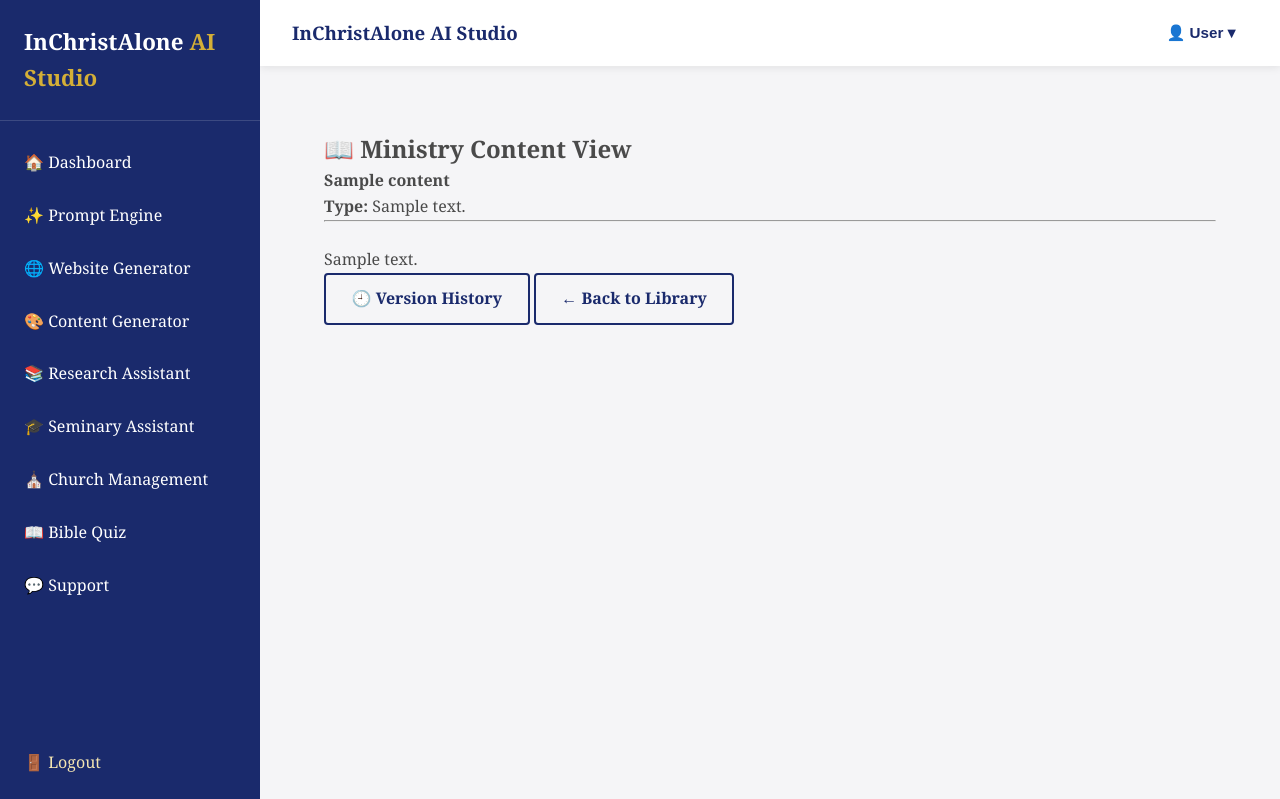
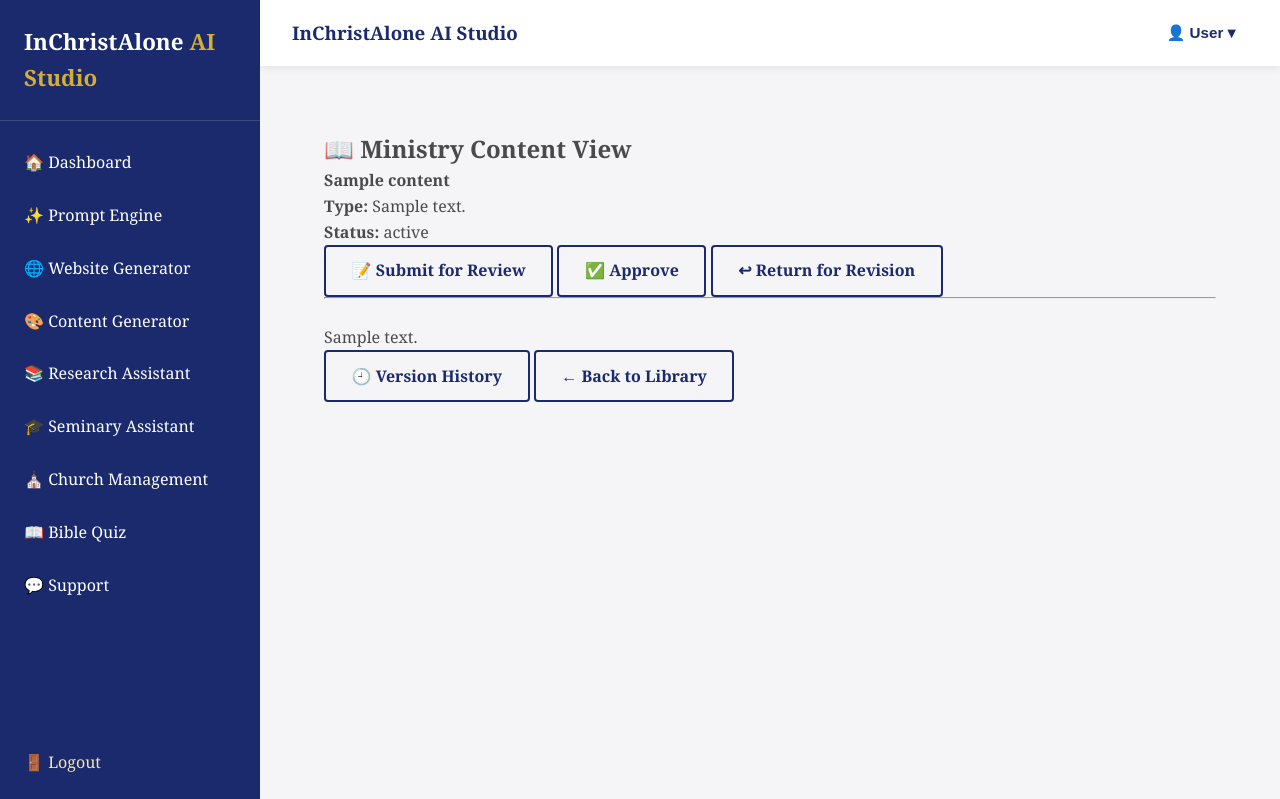
Before and after one commit to taiwolade-dot/InChristAlone-AI-Studio, a Flask app: page /ministry/content/1 in a window 1280 px wide. Shown: the top 799 px of the page. Run offline with Flask 3, Linux system fonts and the light colour scheme; a user stored in the database is signed in; tables that the repository leaves empty hold one stand-in row (values such as "Sample post").

Commit message:
v3.5.9 add ministry content approval workflow

```diff
--- a/modules/ministry/routes.py
+++ b/modules/ministry/routes.py
@@ -204,6 +204,75 @@ def restore_content_version(version_id):
     )
 
 
+@ministry_bp.route("/content/<int:content_id>/submit-review")
+@login_required
+def submit_content_review(content_id):
+
+    content = MinistryContent.query.get_or_404(content_id)
+
+    if content.owner_id != current_user.id:
+        abort(403)
+
+    content.status = "Under Review"
+    content.ai_action = "Submitted for Review"
+
+    db.session.commit()
+
+    return redirect(
+        url_for(
+            "ministry.view_content",
+            content_id=content.id
+        )
+    )
+
+
+@ministry_bp.route("/content/<int:content_id>/approve")
+@login_required
+def approve_content(content_id):
+
+    content = MinistryContent.query.get_or_404(content_id)
+
+    if content.owner_id != current_user.id:
+        abort(403)
+
+    content.status = "Approved"
+    content.approved_by = current_user.id
+    content.approved_at = datetime.utcnow()
+    content.ai_action = "Approved"
+
+    db.session.commit()
+
+    return redirect(
+        url_for(
+            "ministry.view_content",
+            content_id=content.id
+        )
+    )
+
+
+@ministry_bp.route("/content/<int:content_id>/reject")
+@login_required
+def reject_content(content_id):
+
+    content = MinistryContent.query.get_or_404(content_id)
+
+    if content.owner_id != current_user.id:
+        abort(403)
+
+    content.status = "Draft"
+    content.approval_note = "Returned for revision"
+    content.ai_action = "Returned for Revision"
+
+    db.session.commit()
+
+    return redirect(
+        url_for(
+            "ministry.view_content",
+            content_id=content.id
+        )
+    )
+
+
 @ministry_bp.route("/content/<int:content_id>")
 @login_required
 def view_content(content_id):
--- a/templates/ministry/content_view.html
+++ b/templates/ministry/content_view.html
@@ -15,6 +15,30 @@
                 <strong>Type:</strong>
                 {{ content.content_type }}
             </p>
+
+            <p>
+                <strong>Status:</strong>
+                {{ content.status or "Draft" }}
+            </p>
+
+            <div class="mb-3">
+
+                <a class="btn-secondary"
+                   href="{{ url_for('ministry.submit_content_review', content_id=content.id) }}">
+                    📝 Submit for Review
+                </a>
+
+                <a class="btn-secondary"
+                   href="{{ url_for('ministry.approve_content', content_id=content.id) }}">
+                    ✅ Approve
+                </a>
+
+                <a class="btn-secondary"
+                   href="{{ url_for('ministry.reject_content', content_id=content.id) }}">
+                    ↩ Return for Revision
+                </a>
+
+            </div>
 
             <hr>
 
```
Also changed, not shown: models.py (+17 -0 lines).
